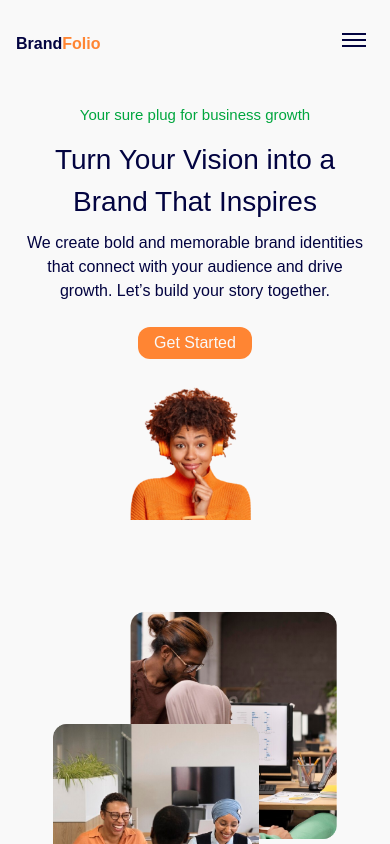
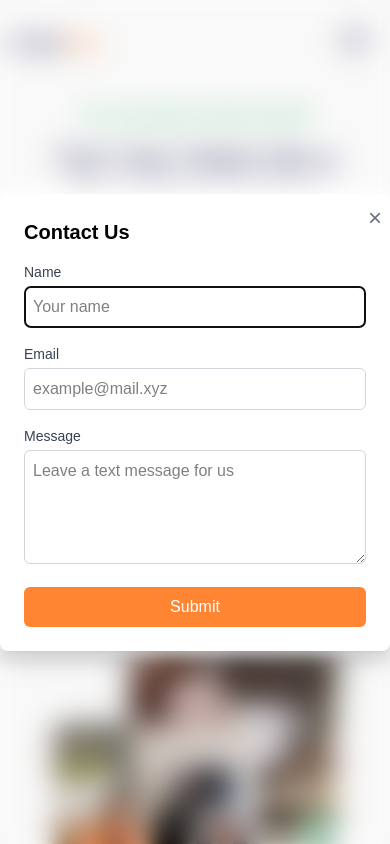
Before and after one commit to MideJayeoba/tailwind-project, a React (Vite) app in the folder learning/: page / in a window 390 px wide. Both pictures are taken after a click on the button "Get Started". Shown: the top 844 px of the page. Built offline with nearby package versions, Linux system fonts and the light colour scheme.

Commit message:
popup form and link activation

```diff
--- a/learning/src/App.jsx
+++ b/learning/src/App.jsx
@@ -1,5 +1,6 @@
 import { useState } from 'react'
 import './App.css'
+import Form from './components/form.jsx'
 import Blog from './components/services.jsx'
 import Testimonials from './components/testimonials.jsx'
 import smileWoman from './assets/satisfied-woman.png'
@@ -16,6 +17,11 @@ import meetingRoom from './assets/image.png'
 let navbar = ["Home", "Services", "Testimonials", "About", "Contact"]
 
 export default function App() {
+  const [formOpen, setFormOpen] = useState(false);
+  const toggleForm = () => {
+    setFormOpen(!formOpen);
+  }
+
   const [navOpen, setNavOpen] = useState(false);
   const [services, setServices] = useState([
     {
@@ -112,11 +118,14 @@ return (
               </a>
             </li>
           ))}
-          <button className="ml-0 md:ml-4 px-4 py-1 bg-[#FF8533] rounded-full text-[#F9F9F9] hover:bg-[#020340] transition-colors duration-400 w-full md:w-auto mt-2 md:mt-0">
+          <button
+          onClick={toggleForm}
+          className="ml-0 md:ml-4 px-4 py-1 bg-[#FF8533] rounded-full text-[#F9F9F9] hover:bg-[#020340] transition-colors duration-400 w-full md:w-auto mt-2 md:mt-0">
             Join for free
           </button>
         </ul>
       </nav>
+      {formOpen && < Form formOpen={formOpen} close={toggleForm} />}
 
       {/* Hero Section */}
       <section id="home" className="max-w-7xl w-full mx-auto px-4">
@@ -130,9 +139,10 @@ return (
           <p className="flex w-full max-w-[818px] text-[16px] md:text-[18px] justify-center text-center text-[#020340] pb-6 md:pb-10">
             We create bold and memorable brand identities that connect with your audience and drive growth. Let’s build your story together.
           </p>
-          <button className="px-4 py-1 bg-[#FF8533] rounded-xl text-[#F9F9F9] mb-6 hover:bg-[#020340] transition-colors duration-400">
+          <button className="px-4 py-1 bg-[#FF8533] rounded-xl text-[#F9F9F9] mb-6 hover:bg-[#020340] transition-colors duration-400" onClick={toggleForm}>
             Get Started
           </button>
+          {formOpen && < Form formOpen={formOpen} close={toggleForm} />}
           <img
             src={smileWoman}
             alt=""
@@ -156,7 +166,7 @@ return (
             </p>
             <a
               className="flex items-center bg-none text-[#FF8533] text-[18px] md:text-[20px] rounded-lg w-fit px-3 py-2 hover:text-[#F9F9F9] hover:bg-[#020340] transition-colors duration-200"
-              href=""
+              href="#about"
             >
               Learn more
               <img className="pl-2 w-5 h-5" src={arrow} alt="" />
@@ -209,9 +219,10 @@ return (
             <p className="text-[#020340] text-lg md:text-xl mb-8 max-w-lg">
               Let’s work together to create a brand that speaks volumes. Whether you’re just starting out or need a refresh, we’re here to help.
             </p>
-            <button className="bg-[#FF8533] text-white px-8 py-4 rounded-2xl text-lg font-medium hover:bg-[#020340] transition-colors duration-300">
+            <button className="bg-[#FF8533] text-white px-8 py-4 rounded-2xl text-lg font-medium hover:bg-[#020340] transition-colors duration-300" onClick={toggleForm}>
               Contact Us Today
             </button>
+            {formOpen && < Form formOpen={formOpen} close={toggleForm} />}
           </div>
         </div>
       </section>
@@ -237,6 +248,7 @@ return (
             >
               Join us
             </button>
+            {formOpen && < Form formOpen={formOpen} close={toggleForm} />}
           </form>
         </div>
       </section>
@@ -251,23 +263,37 @@ return (
                 <div className="flex-1 mb-8 md:mb-0">
                 <h4 className="text-2xl font-bold text-[#020340] mb-4">Quick links</h4>
                 <ul className="space-y-2 text-lg text-[#020340]">
-              <li>Home</li>
-              <li>About</li>
-              <li>Services</li>
-              <li>Portfolio</li>
+                  <li>
+                  <a href="#home" className="hover:text-white transition-colors duration-200">Home</a>
+                  </li>
+                  <li>
+                  <a href="#about" className="hover:text-white transition-colors duration-200">About</a>
+                  </li>
+                  <li>
+                  <a href="#services" className="hover:text-white transition-colors duration-200">Services</a>
+                  </li>
+                  <li>
+                  <a href="#testimonials" className="hover:text-white transition-colors duration-200">Testimonials</a>
+                  </li>
+                  <li>
+                  <a href="#contact" className="hover:text-white transition-colors duration-200">Contact</a>
+                  </li>
                 </ul>
                 </div>
                 {/* Social Media */}
           <div className="flex-1 mb-8 md:mb-0">
             <h4 className="text-2xl font-bold text-[#020340] mb-4">Social Media</h4>
             <div className="flex items-center space-x-6 text-3xl">
-              <a href="#" aria-label="Instagram">
+              <a href="https://www.instagram.com/mide_jayeoba/profilecard/?igsh=MTI4NjQzMHlva2Nweg==" aria-label="Instagram" target="_blank" rel="noopener noreferrer">
                 <img src="https://cdn.jsdelivr.net/gh/simple-icons/simple-icons/icons/instagram.svg" alt="Instagram" className="w-8 h-8" />
               </a>
-              <a href="#" aria-label="LinkedIn">
+              <a href="https://www.linkedin.com/in/mide-jayeoba?utm_source=share&utm_campaign=share_via&utm_content=profile&utm_medium=android_app" aria-label="LinkedIn" target="_blank" rel="noopener noreferrer">
                 <img src="https://cdn.jsdelivr.net/gh/simple-icons/simple-icons/icons/linkedin.svg" alt="LinkedIn" className="w-8 h-8" />
               </a>
-              <a href="#" aria-label="X">
+              <a href="https://github.com/MideJayeoba" aria-label="GitHub" target="_blank" rel="noopener noreferrer">
+                <img src="https://cdn.jsdelivr.net/gh/simple-icons/simple-icons/icons/github.svg" alt="X" className="w-8 h-8" />
+              </a>
+              <a href="https://x.com/midejayeoba" aria-label="X" target="_blank" rel="noopener noreferrer">
                 <img src="https://cdn.jsdelivr.net/gh/simple-icons/simple-icons/icons/x.svg" alt="X" className="w-8 h-8" />
               </a>
             </div>
@@ -276,9 +302,17 @@ return (
           <div className="flex-1">
             <h4 className="text-2xl font-bold text-[#020340] mb-4">Contact</h4>
             <ul className="space-y-4 text-lg text-[#020340]">
-              <li>info@brandfolio.com</li>
-              <li>+123 456 7890</li>
-              <li>123 Branding Lane, City, Country</li>
+                <li>
+                  <a href="mailto:midejayeoba1@gmail.com" className="hover:underline">midejayeoba1@gmail.com</a>
+                </li>
+                <li>
+                  <a href="tel:+2349067333517" className="hover:underline">+234 9067333517</a>
+                </li>
+                <li>
+                  <a href="https://www.google.com/maps/search/?api=1&query=123+Branding+Lane,+City,+Country" target="_blank" rel="noopener noreferrer" className="hover:underline">
+                    123 Branding Lane, City, Country
+                  </a>
+                </li>
               </ul>
           </div>
         </div>
--- /dev/null
+++ b/learning/src/components/form.jsx
@@ -0,0 +1,49 @@
+import { useEffect, useRef } from "react";
+
+export default function Form({ close, formOpen }) {
+    const nameRef = useRef(null);
+
+    useEffect(() => {
+        if (formOpen) {
+            document.body.style.overflow = 'hidden';
+            nameRef.current?.focus();
+        } else {
+            document.body.style.overflow = 'auto';
+        }
+        const handleEsc = (e) => {
+            if (e.key === "Escape") close();
+        };
+        window.addEventListener("keydown", handleEsc);
+        return () => {
+            document.body.style.overflow = 'auto';
+            window.removeEventListener("keydown", handleEsc);
+        };
+    }, [formOpen, close]);
+
+    if (!formOpen) return null;
+
+    return (
+        <div className="fixed inset-0 bg-'rgba(0,0,0,0.7)' bg-opacity-40 backdrop-blur-sm flex items-center justify-center z-50" aria-modal="true" role="dialog">
+            <div className="absolute inset-0 bg-'rgba(0,0,0,0.7)' bg-opacity-40 backdrop-blur-sm" onClick={close} />
+            <div className="relative bg-white rounded-lg shadow-lg p-6 w-full max-w-md" onClick={e => e.stopPropagation()}>
+                <button onClick={close} className="absolute top-2 right-2 text-gray-500 hover:text-gray-700 text-2xl" aria-label="Close">&times;</button>
+                <h2 className="text-xl font-bold mb-4">Contact Us</h2>
+                <form action="mailto:jayeobapeace19459@mail.com" method="POST" encType="text/plain">
+                    <div className="mb-4">
+                        <label className="block text-sm font-medium text-gray-700 mb-1" htmlFor="name">Name</label>
+                        <input ref={nameRef} type="text" id="name" name="name" className="w-full border border-gray-300 rounded-md p-2" required placeholder="Your name"/>
+                    </div>
+                    <div className="mb-4">
+                        <label className="block text-sm font-medium text-gray-700 mb-1" htmlFor="email">Email</label>
+                        <input type="email" id="email" name="email" className="w-full border border-gray-300 rounded-md p-2" required placeholder="example@mail.xyz"/>
+                    </div>
+                    <div className="mb-4">
+                        <label className="block text-sm font-medium text-gray-700 mb-1" htmlFor="message">Message</label>
+                        <textarea id="message" name="message" rows="4" className="w-full border border-gray-300 rounded-md p-2" required placeholder="Leave a text message for us"></textarea>
+                    </div>
+                    <button type="submit" className="w-full bg-[#FF8533] text-white py-2 rounded-md hover:bg-[#e67300]">Submit</button>
+                </form>
+            </div>
+        </div>
+    );
+}
```
Also changed, not shown: 1 other file (tests, documents, lock files or other folders). Lines whose indentation alone changed are shown as unchanged.
